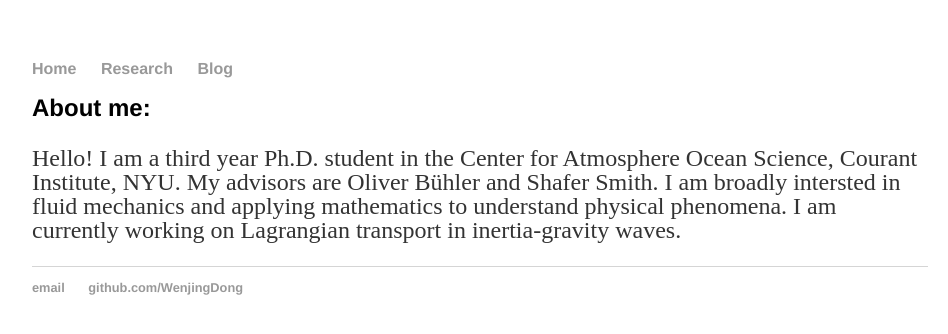
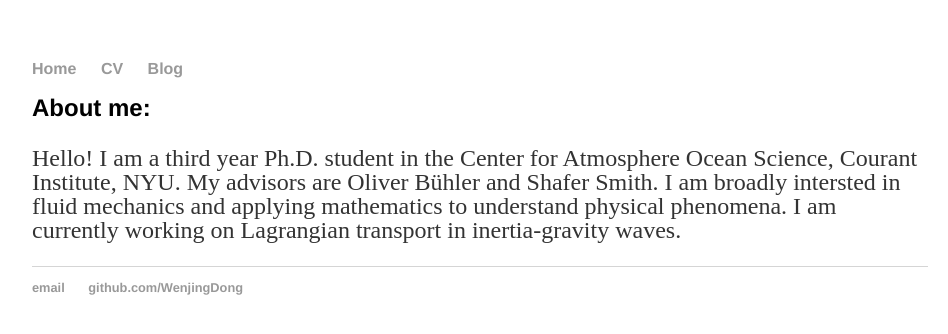
Before and after one commit to WenjingDong/Personal-Webpage, a Jekyll site: the page built from index.html, in a window 1280 px wide. Shown: the top 334 px of the page, without its empty margins (160-1108 px from the left). Built offline with Jekyll 4.4.1, drawn with Linux system fonts in a browser that asks for light colours.

Commit message:
Update defualt.html

```diff
--- a/_layouts/defualt.html
+++ b/_layouts/defualt.html
@@ -11,7 +11,7 @@
 			<nav>
 	    		<ul>
 	        		<li><a href="/">Home</a></li>
-				<li><a href="/research">Research</a></li>
+				<li><a href="/cv">CV</a></li>
 	        		<li><a href="/blog">Blog</a></li>
 	    		</ul>
 			</nav>
```
